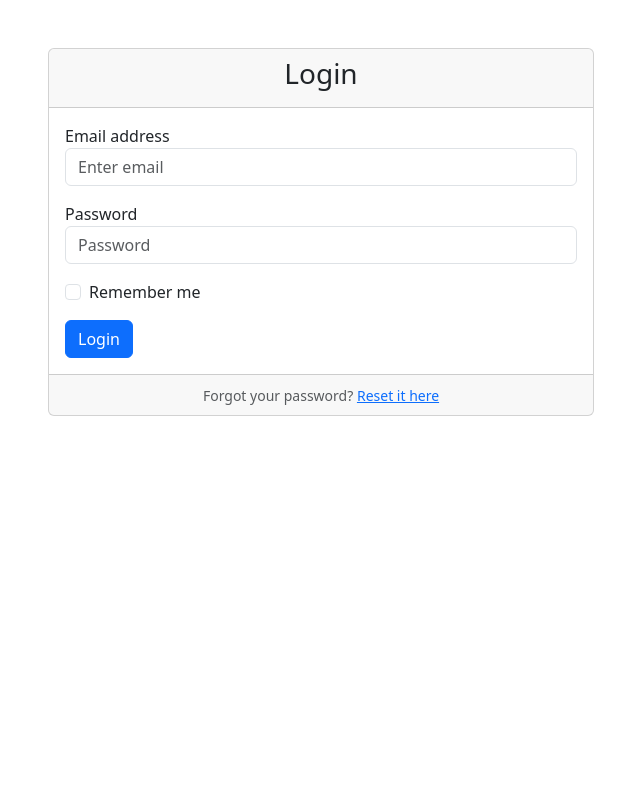
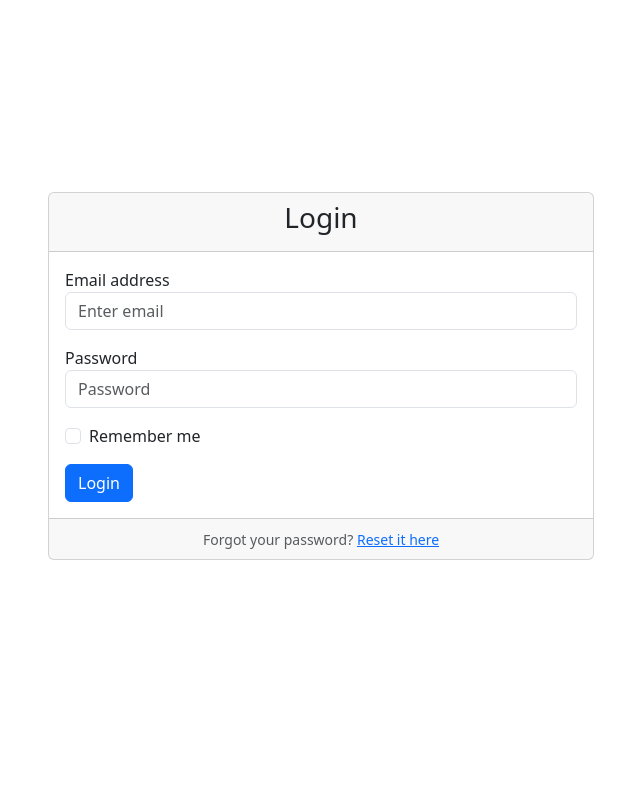
Before and after one commit to danielcaballero88/board-game-scoring, a Django app: page /auth/login/ in a window 1280 px wide. Shown: the whole page, without its empty margins (319-959 px from the left). Run offline with Django 5.2, Linux system fonts and the light colour scheme; some libraries are stand-ins or nearby versions.

Commit message:
Improve styling slightly

```diff
--- a/auth/templates/auth/login.html
+++ b/auth/templates/auth/login.html
@@ -2,34 +2,11 @@
 
 {% load debug_filter %}
 
-{% block content %}
-  {% comment %} Show form as rendered by default {% endcomment %}
-  <!-- <div class="container">
+{% block content_base %}
+  <div class="container vh-100 overflow-hidden d-flex flex-column justify-content-center">
     <div class="row justify-content-center">
       <div class="col-12 col-sm-12 col-lg-8 col-xl-6">
-        <div class="card mt-5">
-          <div class="card-header text-center">
-            <h3>
-              Login
-            </h3>
-          </div>
-          <div class="card-body">
-            {{ form }}
-          </div>
-          <div class="card-footer text-center">
-            <small class="text-muted">
-              Forgot your password? <a href="#">Reset it here</a>
-            </small>
-          </div>
-        </div>
-      </div>
-    </div>
-  </div> -->
-  {% comment %} Show form manually rendered {% endcomment %}
-  <div class="container">
-    <div class="row justify-content-center">
-      <div class="col-12 col-sm-12 col-lg-8 col-xl-6">
-        <div class="card mt-5">
+        <div class="card mb-5">
           <div class="card-header text-center">
             <h3>
               Login
@@ -109,4 +86,4 @@
       })
     });
   </script>
-{% endblock content %}
+{% endblock content_base %}
--- a/templates/base.html
+++ b/templates/base.html
@@ -22,7 +22,7 @@
     {% bootstrap_messages %}
   </head>
   <body>
-    {% block content %}
-    {% endblock content %}
+    {% block content_base %}
+    {% endblock content_base %}
   </body>
 </html>
```
